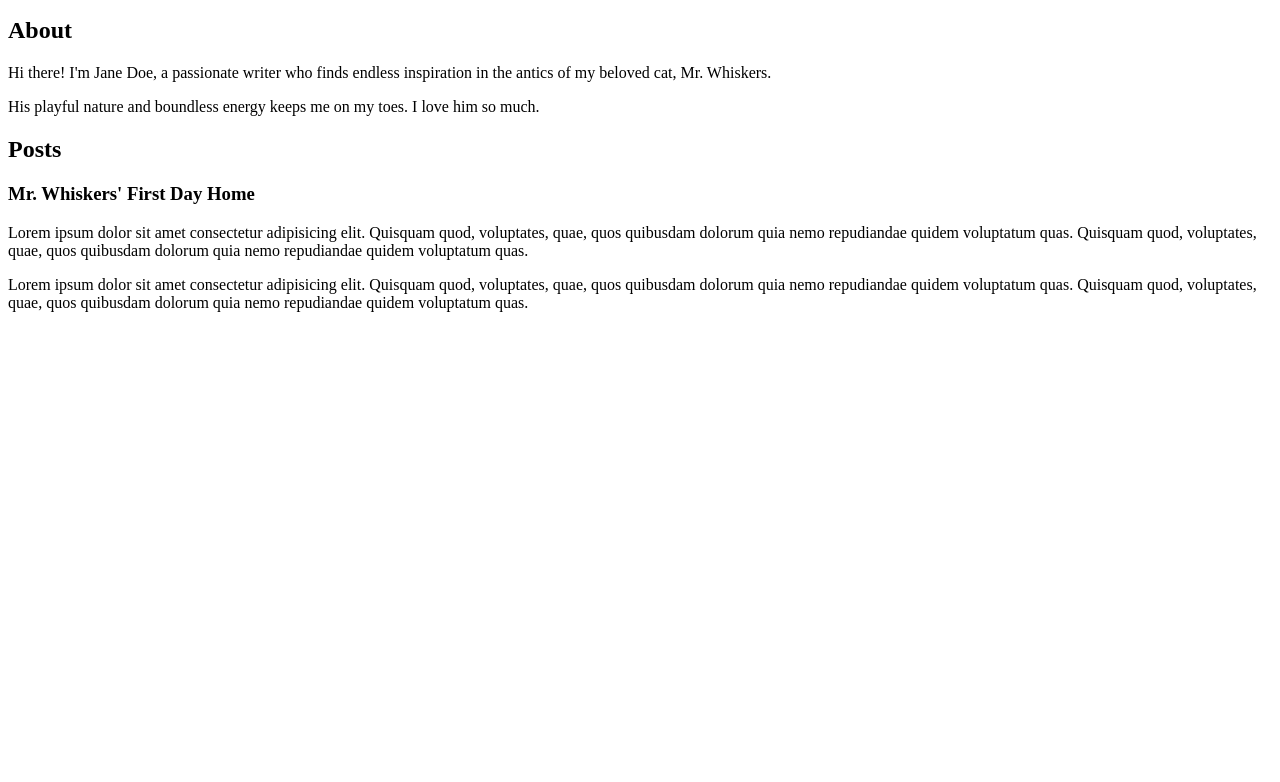
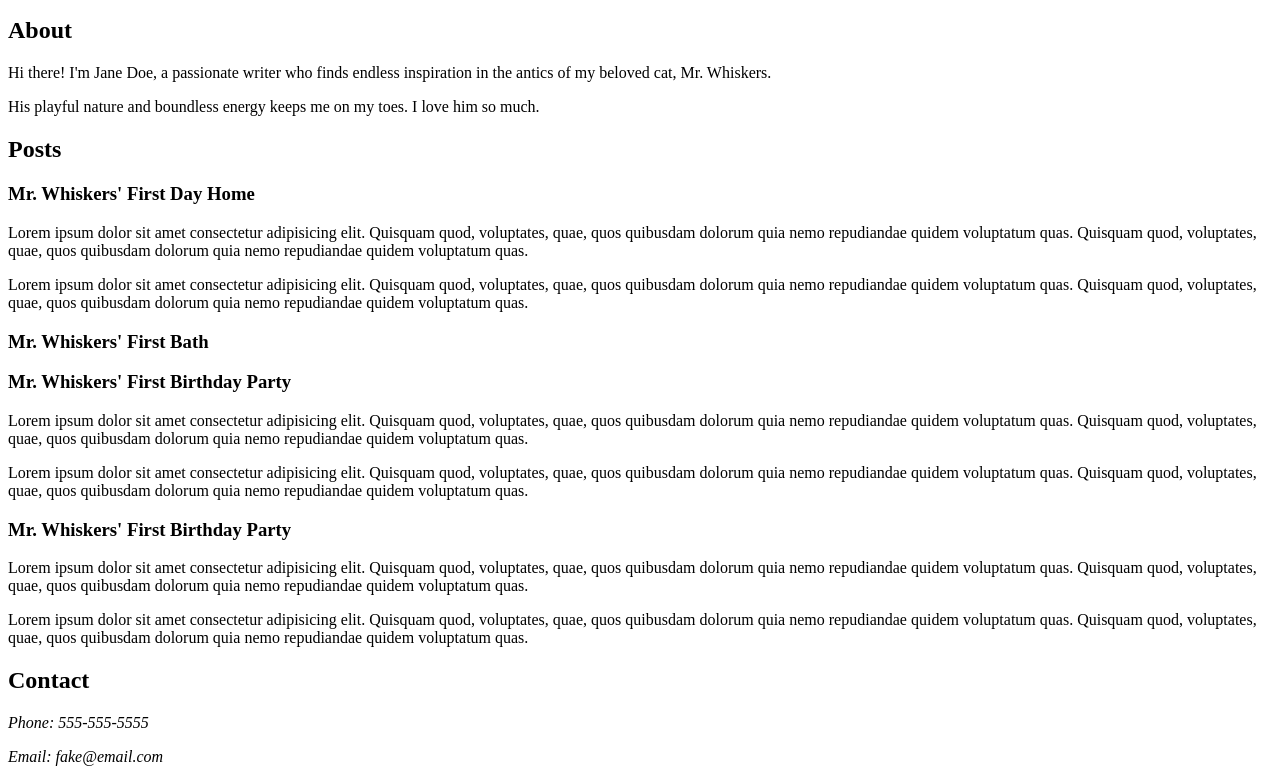
Before and after one commit to shineincode/A-cat-blog-page-, a plain HTML site: page Index.html in a window 1280 px wide. Shown: the part 457-1239 px from the top of the page. Before the commit the page ends 800 px from the top, so only its background shows below. Drawn offline with Linux system fonts and the light colour scheme.

Commit message:
Update Index.html

```diff
--- a/Index.html
+++ b/Index.html
@@ -42,10 +42,46 @@
   quibusdam dolorum quia nemo repudiandae quidem voluptatum quas.
   </p>
   </article>
+  <article>
+  <h3>Mr. Whiskers' First Bath</h3>
+    <article>
+    <h3>Mr. Whiskers' First Birthday Party</h3>
+    <p>Lorem ipsum dolor sit amet consectetur adipisicing elit. Quisquam
+    quod, voluptates, quae, quos quibusdam dolorum quia nemo repudiandae
+    quidem voluptatum quas. Quisquam quod, voluptates, quae, quos
+    quibusdam dolorum quia nemo repudiandae quidem voluptatum quas.
+    </p>
+    <p>Lorem ipsum dolor sit amet consectetur adipisicing elit. Quisquam
+    quod, voluptates, quae, quos quibusdam dolorum quia nemo repudiandae
+    quidem voluptatum quas. Quisquam quod, voluptates, quae, quos
+    quibusdam dolorum quia nemo repudiandae quidem voluptatum quas.
+    </p>
+    </article>
+      <article>
+        <h3>Mr. Whiskers' First Birthday Party</h3>
+        <p>
+    Lorem ipsum dolor sit amet consectetur adipisicing elit. Quisquam
+    quod, voluptates, quae, quos quibusdam dolorum quia nemo repudiandae
+    quidem voluptatum quas. Quisquam quod, voluptates, quae, quos
+    quibusdam dolorum quia nemo repudiandae quidem voluptatum quas.
+    </p>
+    <p>
+    Lorem ipsum dolor sit amet consectetur adipisicing elit. Quisquam
+    quod, voluptates, quae, quos quibusdam dolorum quia nemo repudiandae
+    quidem voluptatum quas. Quisquam quod, voluptates, quae, quos
+    quibusdam dolorum quia nemo repudiandae quidem voluptatum quas.
+    </p>
+  </article>
+</section>
+    </main>
+    <footer>
+   <section id="Contact">
+     <h2>Contact</h2>
+     <address>
+       <p>Phone: 555-555-5555</p>
+       <p>Email: fake@email.com</p>
+     </address>
 
-</section>
-
-
-  </main>
+    </footer>
 
   </Body>
```
